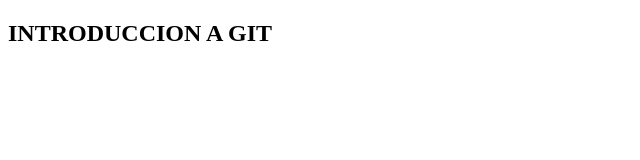
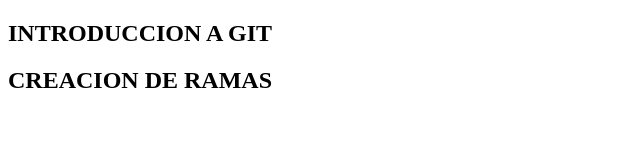
Before and after one commit to danyclaber/git-test, a plain HTML site: page index.html in a window 1280 px wide. Shown: the whole page, without its empty margins (0-640 px from the left). Drawn offline with Linux system fonts and the light colour scheme.

Commit message:
feat: new title h2

```diff
--- a/index.html
+++ b/index.html
@@ -9,6 +9,7 @@
 <body>
     <section>
         <h1>INTRODUCCION A GIT</h1>
+        <h2>CREACION DE RAMAS</h2>
     </section>
 </body>
 </html>
```
